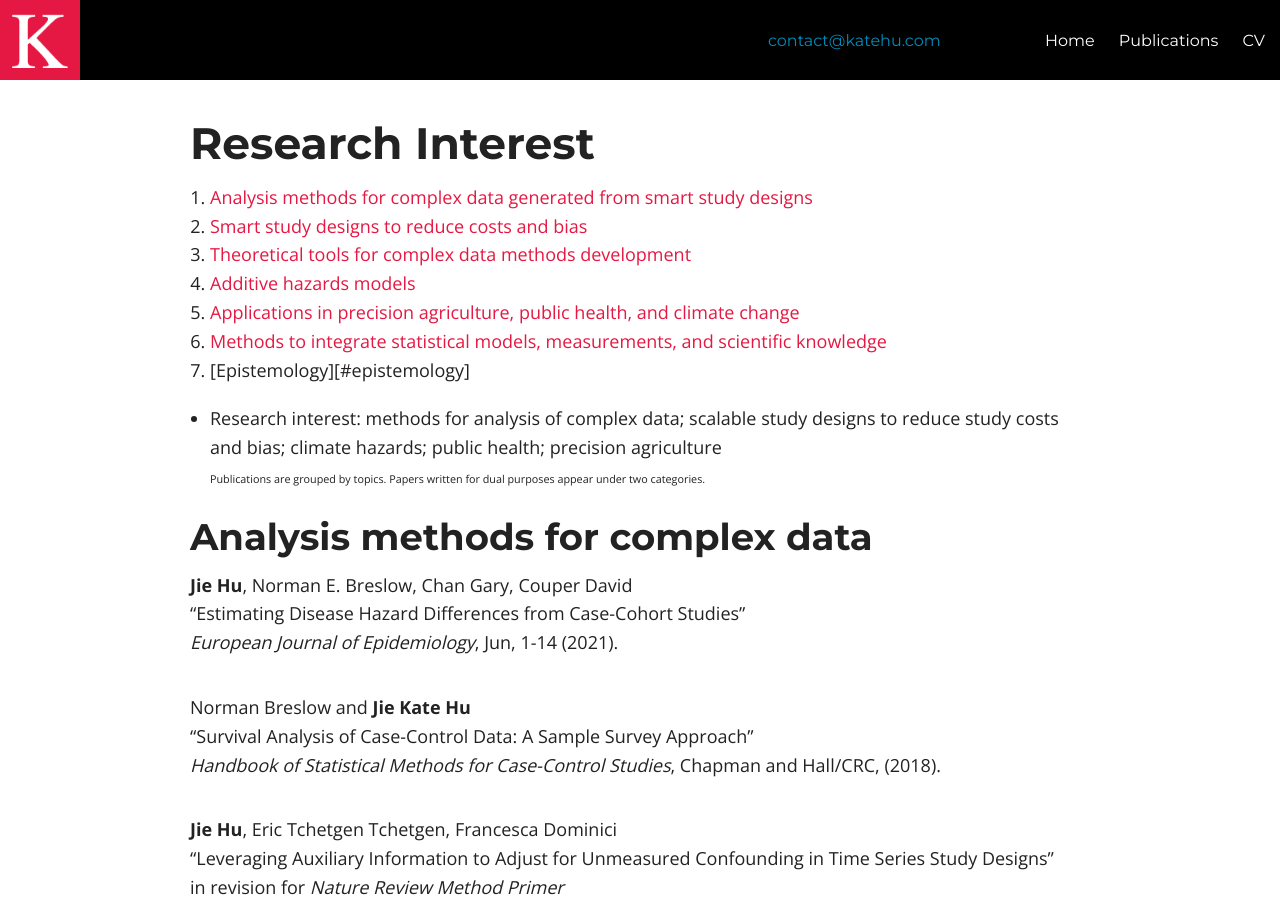
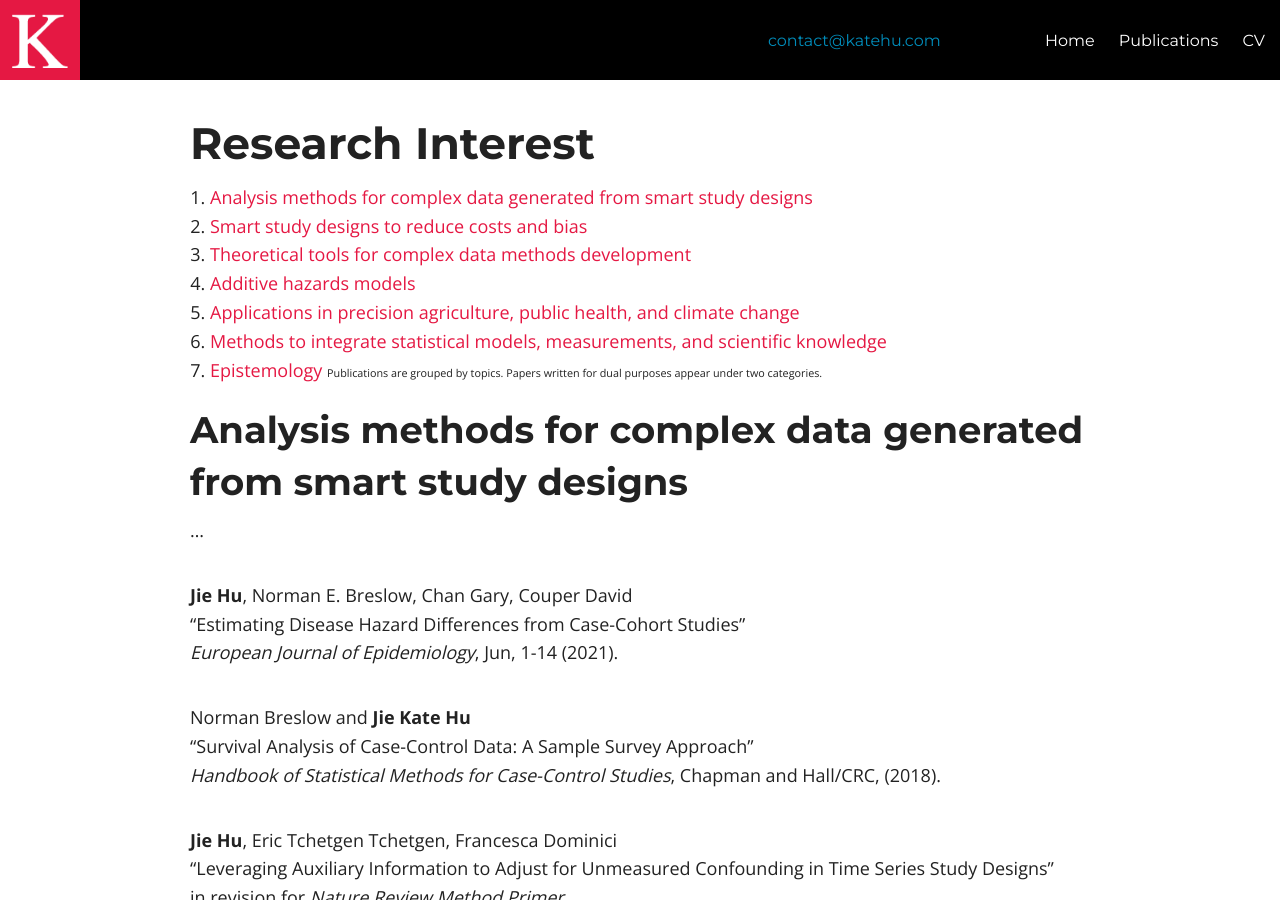
Before and after one commit to katehu/katehu.github.io, a Jekyll site: the page built from publications.md, in a window 1280 px wide and 900 px high. Built offline with Jekyll 4.4.1, drawn with Linux system fonts in a browser that asks for light colours; nearby versions of some CDN libraries.

Commit message:
Update publications.md

```diff
--- a/publications.md
+++ b/publications.md
@@ -11,14 +11,13 @@ title: Publications
 4. [Additive hazards models](#model)
 5. [Applications in precision agriculture, public health, and climate change](#application)
 6. [Methods to integrate statistical models, measurements, and scientific knowledge](#models-measurements)
-7. [Epistemology][#epistemology]
-
-
-- Research interest: methods for analysis of complex data; scalable study designs to reduce study costs and bias;  climate hazards; public health; precision agriculture <br/>
+7. [Epistemology](#epistemology)
 <small> Publications are grouped by topics. Papers written for dual purposes appear under two categories.<small>
 
 
-## Analysis methods for complex data <a name="method"></a>
+## Analysis methods for complex data generated from smart study designs<a name="method"></a>
+... <br/>
+
 
 **Jie Hu**, Norman E. Breslow, Chan Gary, Couper David<br/>
 “Estimating Disease Hazard Differences from Case-Cohort Studies”<br/>
```
